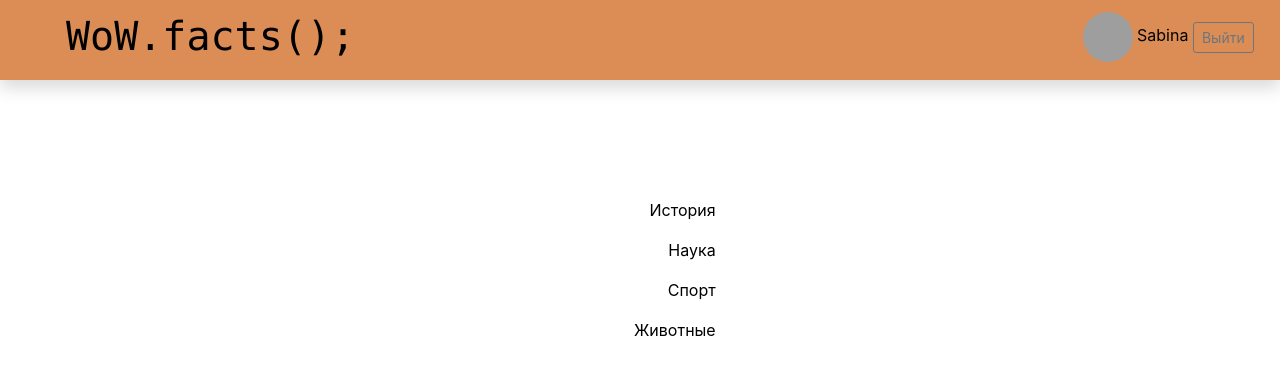
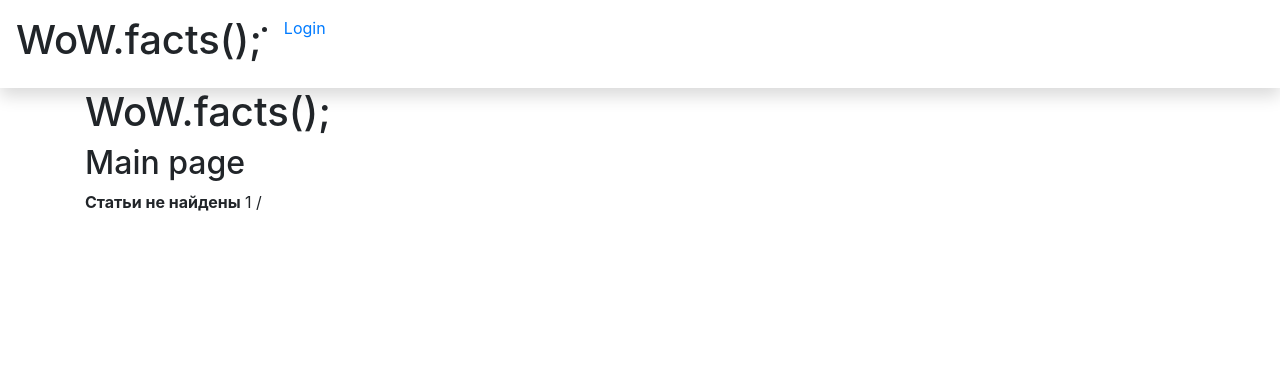
Before and after one commit to dariacherbaeva/WoW.facts, a Django app: page /r/ in a window 1280 px wide. Shown: the top 375 px of the page. Run offline with Django 3.2, Linux system fonts and the light colour scheme; data that the repository does not hold is empty; some libraries are stand-ins or nearby versions; grey boxes are pictures that could not be loaded.

Commit message:
Posts with images

```diff
--- a/blog/models.py
+++ b/blog/models.py
@@ -1,3 +1,6 @@
+import datetime
+
+from django.contrib.auth.models import User
 from django.db import models
 
 
@@ -10,6 +13,9 @@
     visible = models.BooleanField(default=1)
     updated = models.DateTimeField(auto_now=True, auto_now_add=False)
     timestamp = models.DateTimeField(auto_now=False, auto_now_add=True)
+    likes = models.IntegerField(default='0')
+    author = models.ForeignKey(User, on_delete=models.CASCADE, default='0')
+    date = models.DateTimeField(default=datetime.datetime.now)
 
     def __unicode__(self):
         return self.title
--- a/blog/urls.py
+++ b/blog/urls.py
@@ -7,5 +7,7 @@
     url(r'^r/$', views.home, name='home'),
     url(r'^d/$', views.index, name = 'index'),
     path('<int:id>/', views.single, name='single'),
+    url(r'add_like/$', views.add_like, name='add_like'),
+   # url(r'^r/add_likes/(?P<post_id>[0-9]+)/$', views.add_like, name='post')
 
 ]
--- a/blog/views.py
+++ b/blog/views.py
@@ -1,5 +1,7 @@
+from django.contrib import auth
+from django.contrib.auth.decorators import login_required
 from django.core.exceptions import ObjectDoesNotExist
-from django.http import HttpResponse, Http404
+from django.http import HttpResponse, Http404, HttpResponseRedirect
 from django.shortcuts import render, get_object_or_404, redirect
 from django.core.paginator import Paginator, EmptyPage, PageNotAnInteger
 
@@ -43,12 +45,37 @@
     }
     return render(request, "partial/single.html", context)
 
-
+"""
 def add_like(request, slug):
     try:
-        article = get_object_or_404(Post, slug=slug)
-        article.likes += 1
-        article.save()
+        post = get_object_or_404(Post, slug=slug)
+        post.like += 1
+        post.save()
     except ObjectDoesNotExist:
         return Http404
     return redirect(request.GET.get('next', '/'))
+"""
+
+
+@login_required
+def add_like(request):
+
+    ans_id = None
+    if request.method == 'GET':
+        ans_id = request.GET['answer_id']
+
+    likes = 0
+    if ans_id:
+        ans = Post.objects.get(id=(int(ans_id)))
+        if ans:
+            likes = ans.likes + 1
+            ans.likes = likes
+            ans.save()
+
+    return HttpResponse(likes)
+
+
+def logout(request):
+    auth.logout(request)
+    # Перенаправление на страницу.
+    return HttpResponseRedirect("/account/loggedout/")
--- a/static/css/styles.css
+++ /dev/null
@@ -1,225 +0,0 @@
-h1 {
-color: black;
-}
-
-.nav-fix{
-position: fixed;
-margin-top: 0px;
-}
-
-
-.head-color{
-background-color: #DC8D55 !important;
-
-}
-
-
-
-.menu{
-width: 150px;
-height: auto;
-
-float: right;
-
-top: 110px;
-right: 0;
-margin-top: 80px;
-padding-right: 8px;
-padding: 10px;
-text-size: 30px;
-
-}
-
-.menu-one{
-background-color: #E0A57C !important;
-margin-top: 5px;
-margin-bottom: 5px;
-padding:10px;
-
-
-
-}
-
-
-
-.ctr{
-display: inline;
-}
-
-.head-container{
-width: 100%;
-display: inline-block;
-height: 80px;
-}
-
-
-.carousel{
-margin-top: 20px;
-margin-right: auto;
-margin-left: auto;
-}
-
-
-.container-form{
-margin-top: 10em;
-padding: 0.6em;
-background-color: #DC8D55;
-width: 26%;
-
-
-}
-
-.mt-20{
-margin-top: 20px;}
-
-
-.btn-submit {
-background-color: 	#956542 !important;
-color: black;
-border: none;}
-
-.form-control{
-margin-bottom: 0.5em;}
-
-.font-weight-bold{
-font-weight: 500 !important;}
-
-.img-thumbnail{
-width: 80px;
-height: 80px;
-}
-
-.text-black{
-color: black;
-}
-
-p{
-text-size: 17px;
-}
-
-.bg-none{
-background-color: rgba(0, 0, 0, 0);
-border: none;
-}
-.img25x25{
-height: 30px;
-weight: 30px;
-
-}
-
-.like{
-float: right;
-margin-top:0.8%;
-
-
-}
-
-
-.fixed-top{
-}
-.ml-10{
-margin-left: 10px;}
-
-.post-img{
-width: 100%;
-}
-
-.content{
-width: 700px;
-height:auto;
-margin-left: auto;
-margin-right: auto;
-margin-top: 20px;
-
-
-}
-
-.post{
-text-align: justify;
-font-family: "Lucida Console", Monaco, monospace;
-margin-left: auto;
-margin-right: auto;
-margin-top: 20px;
-width: 700px;
-height: auto;
-background-color: rgba(224, 165, 124, 0.7);
-color-text: black;
-}
-
-.post p{
-padding: 7px;}
-
-.p-3 h1{
-padding-left: 50px;}
-
-.head-text{
-font-family: "Lucida Console", Monaco, monospace;
-weight: 200px;}
-
-h3{
-font-family: "Lucida Console", Monaco, monospace;
-padding-right: 7px;
-padding-top: 7px;
-padding-left: 7px;
-padding-bottom: 15px;
-}
-
-.nav-link{
-color: black;
-}
-
-.head-post{
-
-
-
-
-}
-
-.profile-mini{
-float: right;
-position: relative;
-margin-left: 58.3%;
-
-}
-
-h2{
-font-family: "Lucida Console", Monaco, monospace;
-background-color: #E0A57C !important;
-
-
-}
-.recommendation-posts{
-height:auto;
-background-color:  rgba(224, 165, 124, 0.7);
-margin-top:15px;
-
-
-}
-
-.recommendation-img{
-width: 110px;
-height: 110px;
-}
-
-.recommendation-post{
-margin-left: 12.5px;
-margin-right: 12.5px;
-margin-top: 12.5px;
-margin-bottom: 12.5px;
-}
-
-.recommendation-people{
-float: left;
-margin-top: 5px;
-margin-bottom: 5px;
-
-
-padding:10px;
-background-color: rgba(224, 165, 124, 0.7);
-}
-.recommendation-peoples{
-
-margin-left: 10px;
-float: left;
-height: auto;
-margin-top:80px;}
--- a/templates/base.html
+++ b/templates/base.html
@@ -5,7 +5,7 @@
   <meta name="viewport" content="width=device-width, initial-scale=1.0">
   <meta http-equiv="X-UA-Compatible" content="ie=edge">
   {% load static %}
-  <link href="{% static 'css/style.css' %}" rel="stylesheet">
+  <link href="{% static 'css/styleMy.css' %}" rel="stylesheet">
   {% block head %}
   <title>Title</title>
   {% endblock %}
--- a/templates/baseS.html
+++ b/templates/baseS.html
@@ -2,7 +2,7 @@
 <html lang="en">
 <head>
 
-    {% block title %}<title>Local Library</title>{% endblock %}
+    {% block title %}<title>WoW.facts();</title>{% endblock %}
     <meta charset="utf-8">
     <meta name="viewport" content="width=device-width, initial-scale=1">
     <link rel="stylesheet" href="https://maxcdn.bootstrapcdn.com/bootstrap/3.3.7/css/bootstrap.min.css">
--- a/templates/baseSabina.html
+++ b/templates/baseSabina.html
@@ -1,63 +1,38 @@
 <!DOCTYPE html>
-<html>
+<html lang="en">
 {% load static %}
 <head>
     <meta charset="utf-8">
     <title>WoW.facts();</title>
-    <link rel="stylesheet" type="text/css" href="{%  static 'css/bootstrap.css' %}">
-    <link rel="stylesheet" type="text/css" href="{% static 'css/styles.css' %}">
-
+    <link rel="stylesheet" href="{% static 'css/bootstrap.css' %}">
+    <link rel="stylesheet" href="{% static 'css/style.css' %}">
 </head>
 
 <body>
 <div>
     <div class="p-3 head-color head-container shadow d-flex flex-wrap align-content-center ">
         <div class="head-text"><h1 class="head-text">WoW.facts();</h1></div>
-
+        {% if user.is_authenticated %}
         <div class="profile-mini  ">
             <img src="https://pp.userapi.com/c852216/v852216804/5e0f2/aebNxlHamYY.jpg" class="rounded-circle"
                  style="width:50px; height: 50px;">
-            <a href="#" style="color: black">Sabina</a>
-            <button class="btn btn-outline-secondary btn-sm">Выйти</button>
+
+            <button class="btn btn-outline-secondary btn-sm" a href="{% url "logout" %} ">Выйти</button>
         </div>
+        {% else %}
+                    <li><a href="{% url 'login' %}?next={{ request.path }}">Login</a></li>
+                {% endif %}
     </div>
 </div>
-<div class = "content container ">
-    <div class = "row">
-        <div class = "col-md-8">
+
+<div class="content container">
+    <div class="row">
+        <div class="col-md-8">
             {% block content %}
             {% endblock %}
-
-            <ul class="nav menu text-right flex-column">
-                <li class="nav-item active">
-                    <a class="nav-link  "  href="#">
-                        История
-                    </a>
-                </li>
-                <li class="nav-item">
-                    <a class="nav-link" href="#">
-
-                        Наука
-                    </a>
-                </li>
-                <li class="nav-item">
-                    <a class="nav-link" href="#">
-
-                        Спорт
-                    </a>
-                </li>
-                <li class="nav-item">
-                    <a class="nav-link" href="#">
-
-                        Животные
-                    </a>
-                </li>
-            </ul>
         </div>
     </div>
 
 </div>
-
-
 </body>
 </html>
--- a/templates/partial/home.html
+++ b/templates/partial/home.html
@@ -1,17 +1,24 @@
 {% extends 'baseSabina.html' %}
-{% block head %}
-    <title>WoW.facts();</title>
-    <meta name="description" content="{{ desc }}"/>
-    <meta name="keywords" content="{{ key }}"/>
-{% endblock %}
+{% load static %}
 
-{% block body %}
+{% block content %}
     <h1>WoW.facts();</h1>
     <h2>Main page </h2>
+
     {% if not posts %}
         <b>Статьи не найдены</b>
     {% else %}
         {% for obj in posts %}
+            <div class="post">
+            <div class="container-fluid no-padding">
+                {{ obj.text }}
+            </div>
+            {% if user.is_authenticated %}
+                <button class="btn btn-default likes-button" type="button" data-ansid="{{ answer.id }}">
+                    like | <strong id="like_count">{{ obj.likes }}</strong>
+                </button>
+
+            {% endif %}
             <a href="{{ obj.get_absolute_url }}"><b>{{ obj.title }}</b></a>
             <img src="{{ obj.image.url }}" alt="">
             <p>{{ obj.content|truncatechars:70 }}</p>
@@ -27,4 +34,5 @@
 {% if posts.has_next %}
     <a href="?page={{ posts.next_page_number }}">Вперед</a>
 {% endif %}
+</div>
 {% endblock %}
```
Also changed, not shown: js/ajax.js (added, +8 -0 lines), templates/partial/single.html (+11 -2 lines), templates/registration/login.html (+2 -5 lines), static/css/styleMy.css (renamed from static/css/style.css). Lines whose indentation alone changed are shown as unchanged.
